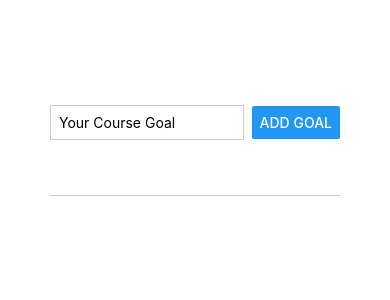
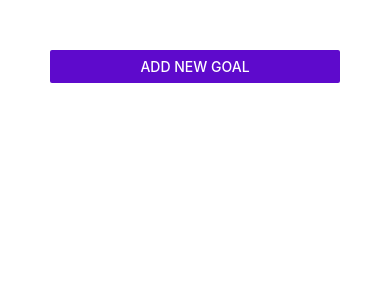
Before and after one commit to ak7662/RNCourse, a React Native app: screen / in a window 390 px wide. Shown: the top 300 px of the page. Built offline with nearby package versions, Linux system fonts and the light colour scheme.

Commit message:
sarted modal implementation

```diff
--- a/App.js
+++ b/App.js
@@ -1,18 +1,23 @@
 import { useState } from 'react';
-import { StyleSheet, View, FlatList } from 'react-native';
+import { StyleSheet, View, FlatList, Button } from 'react-native';
 import GoalInput from './components/goalInput';
 import GoalItem from './components/goalItem';
 
 export default function App() {
+  const [modalIsVisible, setModalIsVisible] = useState(false)
   const [enteredGoalText, setEnteredGoalText] = useState('')
   const [enteredGoalArray, setEnteredGoalArray] = useState([])
 
   function deleteGoalHandler(id) {
     setEnteredGoalArray(prevArr => prevArr.filter(filterVal => filterVal.id !== id))
   }
+  function startAddGoalHandler() {
+    setModalIsVisible(true)
+  }
   return (
     <View style={styles.appContainer}>
-      <GoalInput enteredGoalText={enteredGoalText} setEnteredGoalText={setEnteredGoalText} setEnteredGoalArray={setEnteredGoalArray} />
+      <Button title='Add New Goal' color={'#5e0acc'} onPress={startAddGoalHandler} />
+      {modalIsVisible && <GoalInput modalIsVisible={modalIsVisible} enteredGoalText={enteredGoalText} setEnteredGoalText={setEnteredGoalText} setEnteredGoalArray={setEnteredGoalArray} />}
       <View style={styles.goalsContainer}>
         <FlatList data={enteredGoalArray} renderItem={(itemData) => {
           return (
--- a/components/goalInput.js
+++ b/components/goalInput.js
@@ -1,6 +1,6 @@
-import { StyleSheet, View, Button, TextInput } from 'react-native';
+import { StyleSheet, View, Button, TextInput, Modal } from 'react-native';
 
-export default function GoalInput({ enteredGoalText, setEnteredGoalText, setEnteredGoalArray }) {
+export default function GoalInput({ enteredGoalText, setEnteredGoalText, setEnteredGoalArray, modalIsVisible }) {
     function goalInputHandler(enteredText) {
         setEnteredGoalText(enteredText)
     }
@@ -9,6 +9,7 @@ export default function GoalInput({ enteredGoalText, setEnteredGoalText, setEnte
         setEnteredGoalText('')
     }
     return (
+        <Modal visible={modalIsVisible} animationType="slide">
             <View style={styles.inputContainer}>
                 <TextInput
                     style={styles.textInput}
@@ -18,6 +19,7 @@ export default function GoalInput({ enteredGoalText, setEnteredGoalText, setEnte
                 />
                 <Button title='Add Goal' onPress={addGoalHandler} />
             </View>
+        </Modal>
     )
 }
 
--- a/components/goalItem.js
+++ b/components/goalItem.js
@@ -5,7 +5,11 @@ export default function GoalItem({ itemData, deleteGoalHandler }) {
     return (
         <View style={styles.textOutput}>
             {/* <Pressable onPress={() => deleteGoalHandler(itemData.item.id)}> */}
-            <Pressable android_ripple={{ color: '#dddddd' }} onPress={deleteGoalHandler.bind(this, itemData.item.id)}>
+            <Pressable
+                android_ripple={{ color: '#dddddd' }}
+                onPress={deleteGoalHandler.bind(this, itemData.item.id)}
+                style={({ pressed }) => pressed && styles.pressedItem}
+            >
                 <Text style={{ color: 'white', padding: 8 }}>{itemData.item.text}</Text>
             </Pressable>
         </View>
@@ -18,5 +22,9 @@ const styles = StyleSheet.create({
         margin: 8,
         borderRadius: 6,
         backgroundColor: '#5e0acc',
+    },
+    pressedItem: {
+        backgroundColor: 'red',
+        opacity: 0.5
     }
 });
```
Lines whose indentation alone changed are shown as unchanged.
